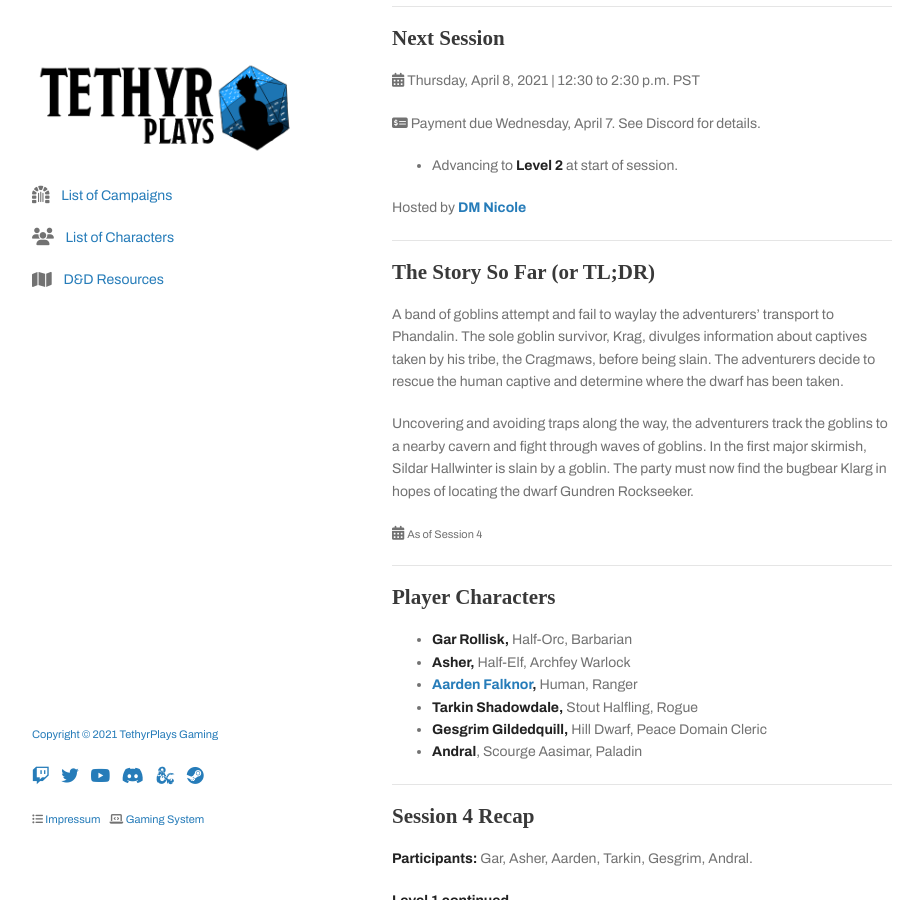
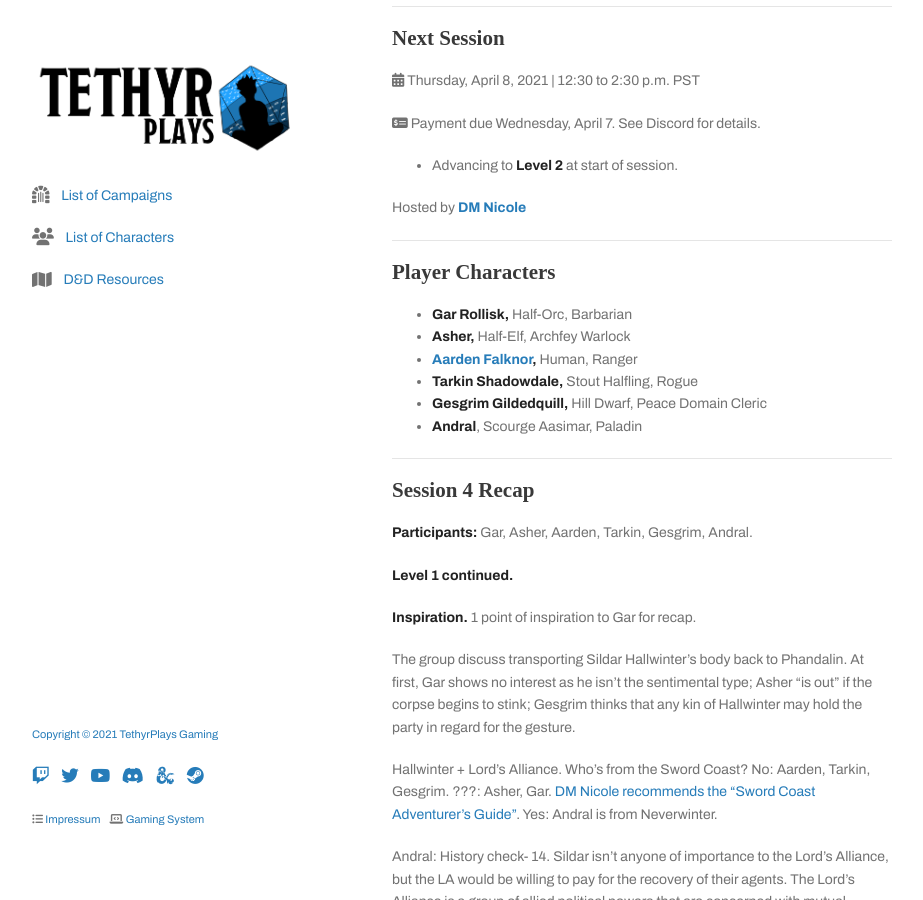
Before and after one commit to tethyrplays/tethyrplays, a Jekyll site: the page built from campaign/2021-lmop-with-dm-nicole.md, in a window 1280 px wide and 900 px high, scrolled down 469 px. Shown: the whole window, without its empty margins (178-1101 px from the left). Built offline with Jekyll 4.4.1, drawn with Linux system fonts in a browser that asks for light colours; nearby versions of some CDN libraries; some web fonts are replaced; our own code applies the rules of GitHub Pages for plain Markdown files; the repository's description, which GitHub fills in, is left out.

Commit message:
Update 2021-lmop-with-dm-nicole.md

```diff
--- a/campaign/2021-lmop-with-dm-nicole.md
+++ b/campaign/2021-lmop-with-dm-nicole.md
@@ -17,17 +17,6 @@
 
 Hosted by **[DM Nicole](https://startplaying.games/game-master/loremasternicole)**
 
----
-
-## The Story So Far (or TL;DR)
-
-A band of goblins attempt and fail to waylay the adventurers' transport to Phandalin. The sole goblin survivor, Krag, divulges information about captives taken by his tribe, the Cragmaws, before being slain. The adventurers decide to rescue the human captive and determine where the dwarf has been taken.
-
-Uncovering and avoiding traps along the way, the adventurers track the goblins to a nearby cavern and fight through waves of goblins. In the first major skirmish, Sildar Hallwinter is slain by a goblin. The party must now find the bugbear Klarg in hopes of locating the dwarf Gundren Rockseeker.
-
-
-
-<i class="fas fa-calendar-alt"></i> <small>As of Session 4</small>
 
 ---
 
```
